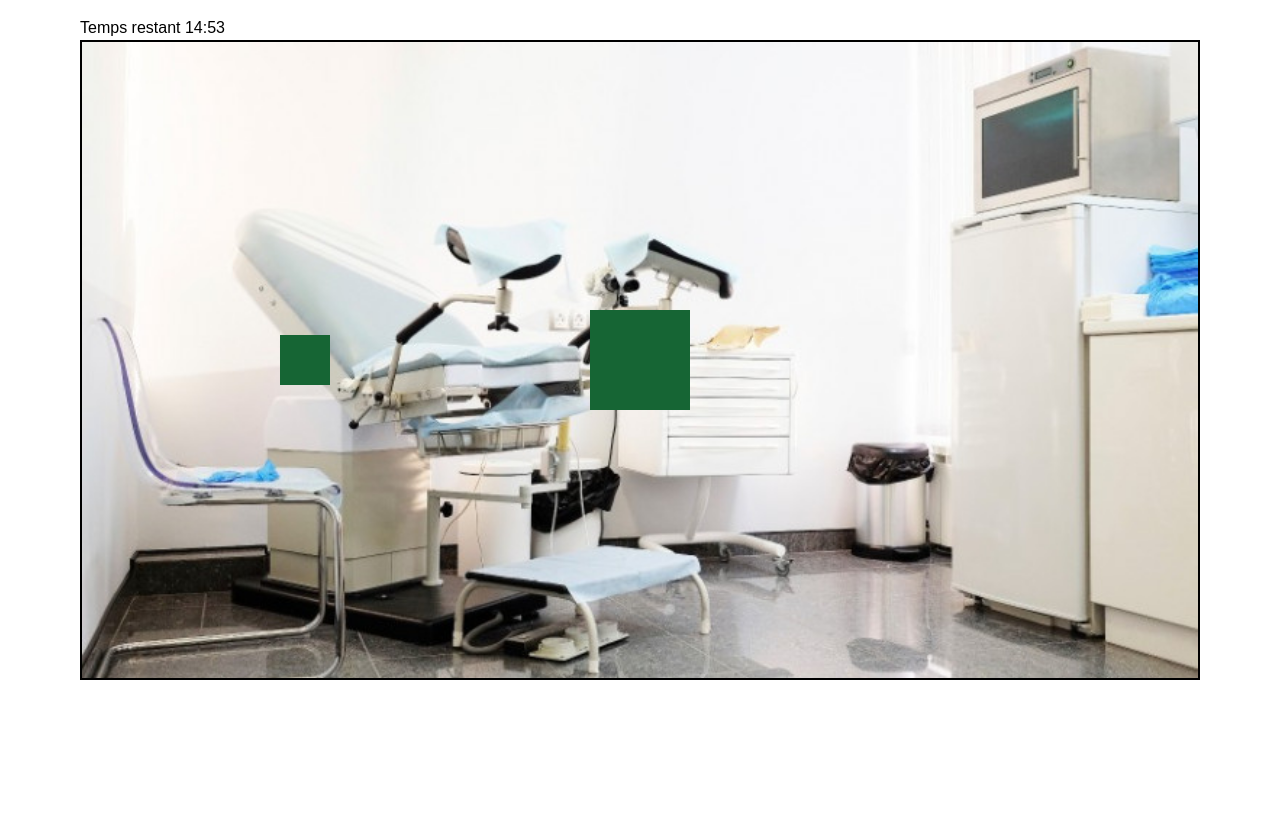
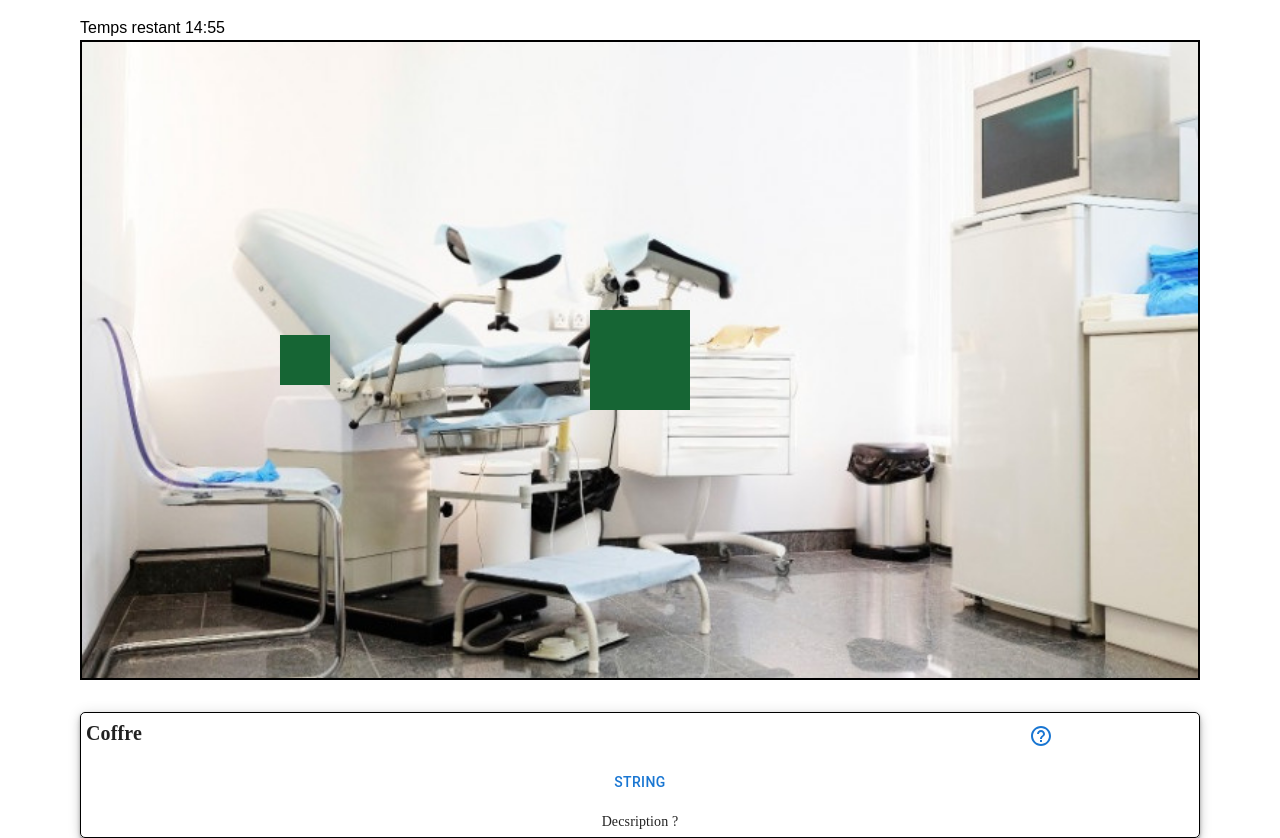
Before and after one commit to Alexandre-Fernique/nuit-info, a React (Create React App) app: page / in a window 1280 px wide. Before the commit the page ends 800 px from the top, so only its background shows below. Built offline with nearby package versions, Linux system fonts and the light colour scheme.

Commit message:
feat(drawerCard)

```diff
--- a/src/App.tsx
+++ b/src/App.tsx
@@ -5,15 +5,14 @@ import GenericCard from './components/generic-card';
 import Screen from "./components/Screen";
 import room from "./assets/room.jpg"
 import CardImg from './components/card-img';
-import CardInput from './components/input-children';
 import { Dialog, Grid, Stack } from '@mui/material';
 import Card from './models/card';
 import GameContext, { GameContextType } from './context/game-context';
 import Inventory from './components/inventory';
 import PointOfInterest from './models/PointOfInterest';
 import GameTimer from './components/game-timer';
-import InventoryCard from './components/inventory-card';
-import InputChildren from './components/input-children';
+import { drawerComponent, keyCard } from './data/cards';
+
 
 const compImg = (<CardImg img_link='https://d1nhio0ox7pgb.cloudfront.net/_img/g_collection_png/standard/512x512/key.png'></CardImg>)
 //const compInput = (<InputChildren></InputChildren>)
@@ -67,10 +66,12 @@ function App() {
             Vous avez fini le jeu!
           </div>
           :
+
           <Stack direction='column' spacing={2}>
               <Screen items={pointsOfInterest} url={room}></Screen>
               <Inventory cards={currentInventory}></Inventory>
-            </Stack>
+              {drawerComponent}
+          </Stack>
         }
       </Stack>
     </GameContext.Provider>
--- a/src/data/cards.tsx
+++ b/src/data/cards.tsx
@@ -1,5 +1,6 @@
 
 import CardImg from "../components/card-img";
+import DependentCard from "../components/dependent-cards";
 import GenericCard from "../components/generic-card";
 import Card from "../models/card";
 
@@ -21,9 +22,15 @@ const memoCard = new Card(8, "Mémo", "https://www.sida-info-service.org/, \n ht
 const memoComponent = (<GenericCard card={memoCard}/>)
 
 const keyImg = (<CardImg img_link='../assets/images/key.png'></CardImg>)
-const keyCard = new Card(9, "Une clé", "", "Elle ouvre un tiroir...", keyImg, '../assets/images/key.png');
+export const keyCard = new Card(9, "Une clé", "", "Elle ouvre un tiroir...", keyImg, '../assets/images/key.png');
 const keyComponent = (<GenericCard card={keyCard}/>)
 
 const computerImg = (<CardImg img_link='../assets/images/computer.png'></CardImg>)
 const computerCard = new Card(10, "Ordinateur sans batterie", "Decsription ?", "Il ne sert à rien sans batterie...", keyImg, '../assets/images/computer.png');
 const computerComponent = (<GenericCard card={computerCard}/>)
+
+const drawerCard = (<DependentCard list_card={9} text="string" onSuccess={() => {
+    alert("ca marche")
+}}/>)
+const drawerCardEntier = new Card(1, "Coffre", "Decsription ?", "Il ne sert à rien sans batterie...", drawerCard, '../assets/images/computer.png');
+export const drawerComponent = (<GenericCard card={drawerCardEntier}/>)
--- a/src/mocks/mockScenario.tsx
+++ b/src/mocks/mockScenario.tsx
@@ -1,28 +1,27 @@
-import ActionCard from "../components/action-card-test";
 import Card from "../models/card";
 import {Scenario, Step } from "../types/scenario";
 
 const mockCard = new Card(
-  1, "Clés", "Oh you found a card", 'indice', (<ActionCard></ActionCard>), 'https://www.google.com/images/branding/googlelogo/2x/googlelogo_color_272x92dp.png'
+  1, "Clés", "Oh you found a card", 'indice', (<div>lf</div>), 'https://www.google.com/images/branding/googlelogo/2x/googlelogo_color_272x92dp.png'
 )
 
 const mockStepOne: Step = {
   cards: [
     new Card(
-      1, "Clés", "Oh you found a card", 'indice', (<ActionCard></ActionCard>),'https://www.google.com/images/branding/googlelogo/2x/googlelogo_color_272x92dp.png'
+      1, "Clés", "Oh you found a card", 'indice', (<div>lf</div>),'https://www.google.com/images/branding/googlelogo/2x/googlelogo_color_272x92dp.png'
     ),
     new Card(
-      2, "Coffre", "Oh you found a card", 'indice', (<ActionCard></ActionCard>), 'https://www.google.com/images/branding/googlelogo/2x/googlelogo_color_272x92dp.png'
+      2, "Coffre", "Oh you found a card", 'indice', (<div>lf</div>), 'https://www.google.com/images/branding/googlelogo/2x/googlelogo_color_272x92dp.png'
     )
 ]}
 
 const mockStepTwo: Step = {
   cards: [
     new Card(
-      3, "ClueCard3", "Oh you found a card", 'indice', (<ActionCard></ActionCard>), 'https://www.google.com/images/branding/googlelogo/2x/googlelogo_color_272x92dp.png'
+      3, "ClueCard3", "Oh you found a card", 'indice', (<div>lf</div>), 'https://www.google.com/images/branding/googlelogo/2x/googlelogo_color_272x92dp.png'
     ),
     new Card(
-      4, "ClueCard4", "Oh you found a card", 'indice', (<ActionCard></ActionCard>), 'https://www.google.com/images/branding/googlelogo/2x/googlelogo_color_272x92dp.png'
+      4, "ClueCard4", "Oh you found a card", 'indice', (<div>lf</div>), 'https://www.google.com/images/branding/googlelogo/2x/googlelogo_color_272x92dp.png'
     )
   ]
 }
```
